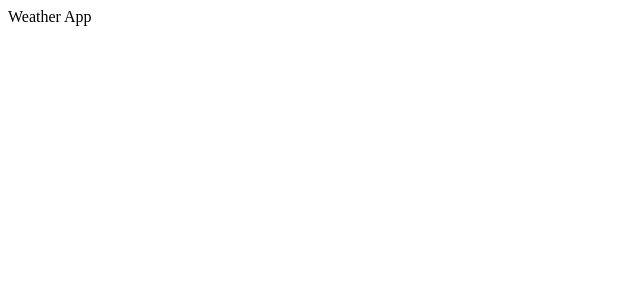
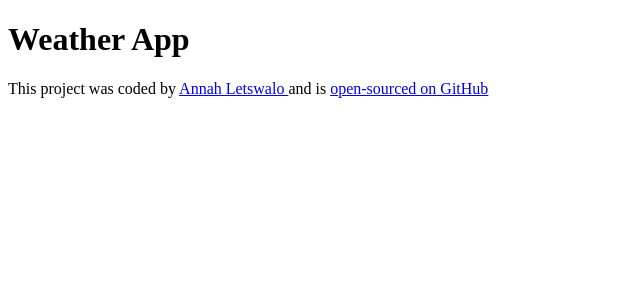
Before and after one commit to Aletswalo/weather-app-react, a React (Create React App) app: page / in a window 1280 px wide. Shown: the top 300 px of the page, without its empty margins (0-640 px from the left). Built offline with nearby package versions, Linux system fonts and the light colour scheme.

Commit message:
Added the Git repo URL

```diff
--- a/src/App.js
+++ b/src/App.js
@@ -4,7 +4,15 @@ import './App.css';
 export default function App() {
   return (
     <div className="App">
+      <h1>
       Weather App
+      </h1>
+      <footer>
+        This project was coded by{""} <a href="https://github.com/Aletswalo" target="_blank"> Annah Letswalo </a>{""} and is {""}
+        <a href="https://github.com/Aletswalo/weather-app-react" target="_blank">
+        open-sourced on GitHub
+        </a>
+      </footer>
 
     </div>
   );
```
